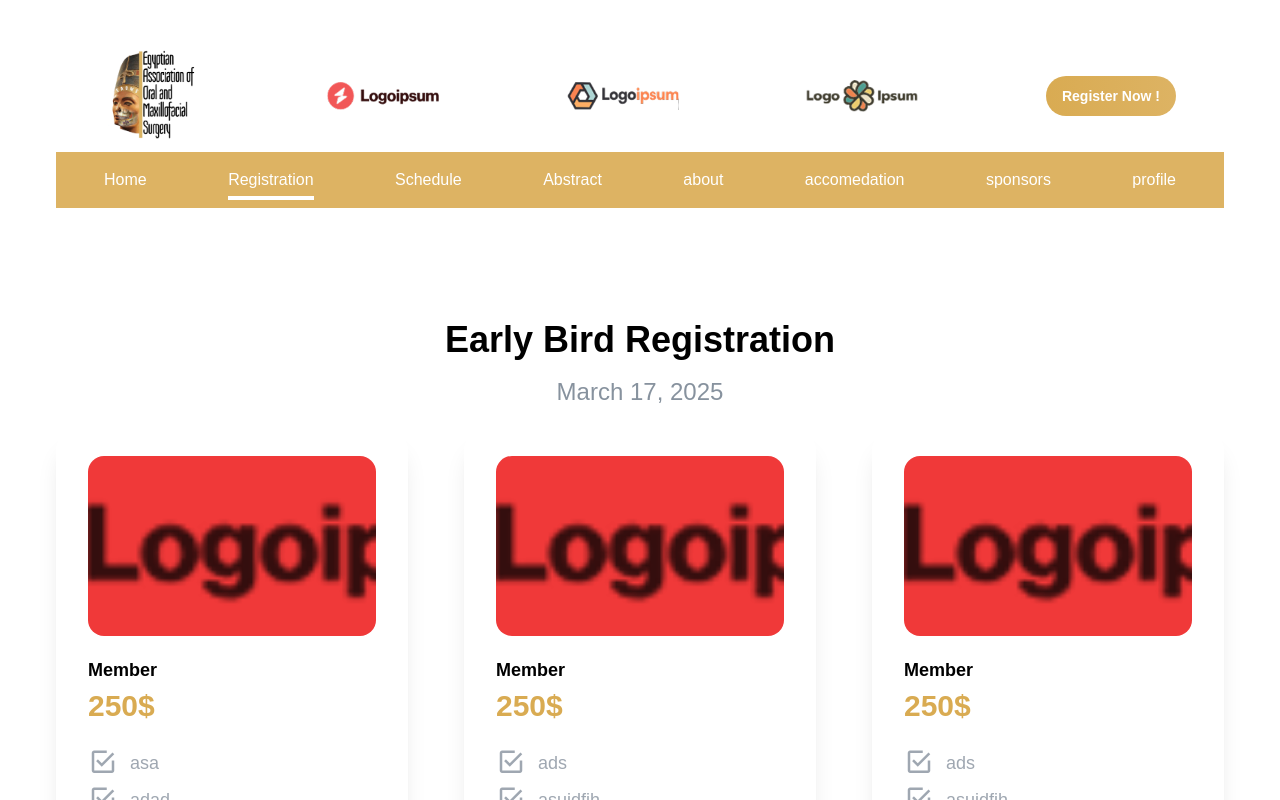
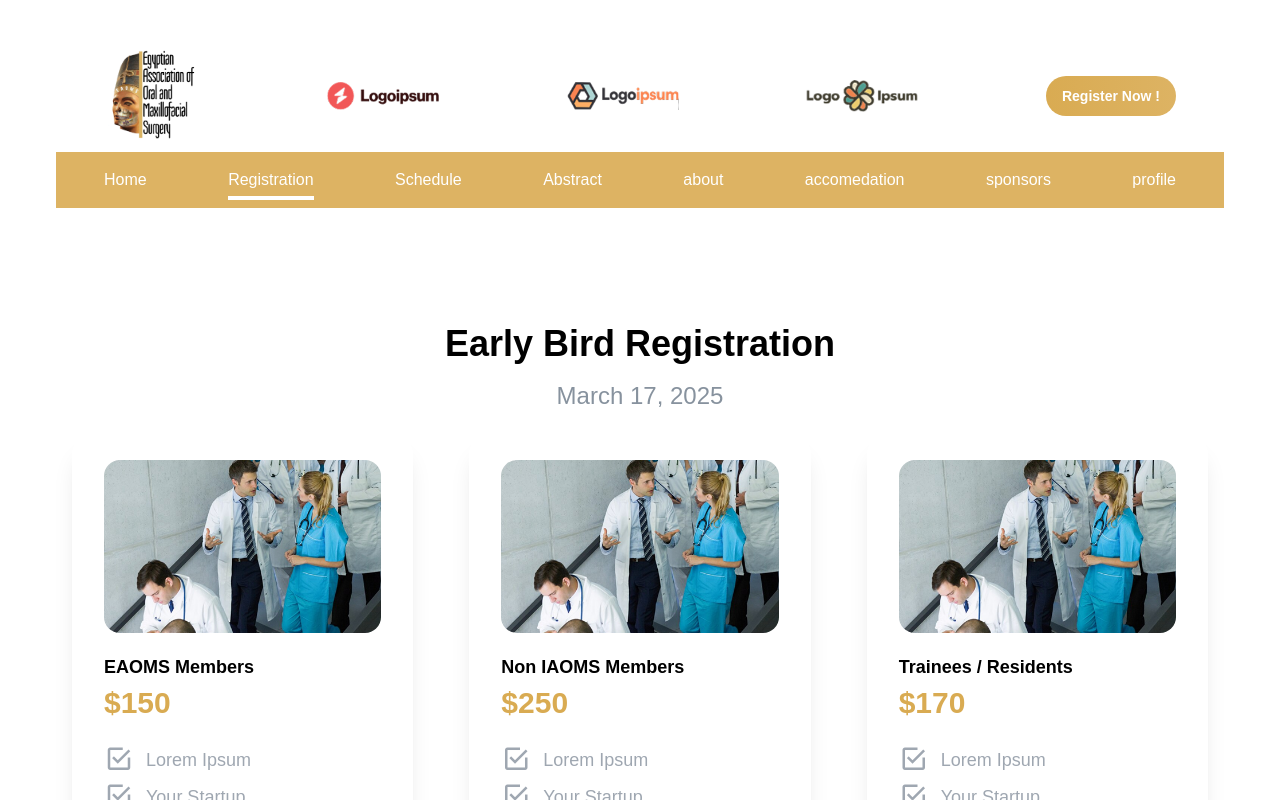
Before and after one commit to Nehal-Homoda/dentist-event, a Next.js app: page /registration in a window 1280 px wide. Built offline with nearby package versions, Linux system fonts and the light colour scheme.

Commit message:
work on countdown timer

```diff
--- a/src/app/(default)/registration/page.tsx
+++ b/src/app/(default)/registration/page.tsx
@@ -1,106 +1,186 @@
 import BaseRegisterCard from "@/components/shared/SharedRegisterCard";
 import React from "react";
-import { elements } from "@/core/AssetsManager";
+import { bg, elements, heros } from "@/core/AssetsManager";
+import SharedCountDown from "@/components/shared/SharedCountDown";
 
 const cards = [
     {
-        title: "Member",
-        price: "250$",
-        image: elements.sponsor1.src,
+        title: "EAOMS Members",
+        price: "$150",
+        image: heros.why_submit.src,
         programs: [
-            "asa",
-            "adad",
-            "suidh",
-            "asa",
-            "adad",
-            "suidh",
-            "suidh",
-            "asa",
-            "adad",
-            "suidh",
+            "Lorem  Ipsum ",
+            "Your Startup",
+            "Winning Metric for Your Startup",
         ],
     },
     {
-        title: "Premium",
-        price: "450$",
-        image: elements.sponsor2.src,
-        programs: ["ads", "asuidfjh"],
+        title: "Non IAOMS Members",
+        price: "$250",
+        image: heros.why_submit.src,
+        programs: [
+            "Lorem  Ipsum ",
+            "Your Startup",
+            "Winning Metric for Your Startup",
+        ],
     },
     {
-        title: "Premium",
-        price: "450$",
-        image: elements.sponsor3.src,
-        programs: ["ads", "asuidfjh"],
+        title: "Trainees / Residents",
+        price: "$170",
+        image: heros.why_submit.src,
+        programs: [
+            "Lorem  Ipsum ",
+            "Your Startup",
+            "Winning Metric for Your Startup",
+        ],
     },
 ];
 // const programList = ["asa", "adad", "ads"];
 export default function page() {
+    const packages = [
+        {
+            title: "Early Bird Registration",
+            date: "March 17, 2025",
+            offers: [
+                {
+                    title: "EAOMS Members",
+                    price: "$150",
+                    image: heros.why_submit.src,
+                    programs: [
+                        "Lorem  Ipsum ",
+                        "Your Startup",
+                        "Winning Metric for Your Startup",
+                    ],
+                },
+                {
+                    title: "Non IAOMS Members",
+                    price: "$250",
+                    image: heros.why_submit.src,
+                    programs: [
+                        "Lorem  Ipsum ",
+                        "Your Startup",
+                        "Winning Metric for Your Startup",
+                    ],
+                },
+                {
+                    title: "Trainees / Residents",
+                    price: "$170",
+                    image: heros.why_submit.src,
+                    programs: [
+                        "Lorem  Ipsum ",
+                        "Your Startup",
+                        "Winning Metric for Your Startup",
+                    ],
+                },
+            ],
+        },
+        {
+            title: "Regular Registration",
+            date: "March 18 - May 14, 2025",
+            offers: [
+                {
+                    title: "EAOMS Members",
+                    price: "$150",
+                    image: heros.why_submit.src,
+                    programs: [
+                        "Lorem  Ipsum ",
+                        "Your Startup",
+                        "Winning Metric for Your Startup",
+                    ],
+                },
+                {
+                    title: "Non IAOMS Members",
+                    price: "$250",
+                    image: heros.why_submit.src,
+                    programs: [
+                        "Lorem  Ipsum ",
+                        "Your Startup",
+                        "Winning Metric for Your Startup",
+                    ],
+                },
+                {
+                    title: "Trainees / Residents",
+                    price: "$170",
+                    image: heros.why_submit.src,
+                    programs: [
+                        "Lorem  Ipsum ",
+                        "Your Startup",
+                        "Winning Metric for Your Startup",
+                    ],
+                },
+            ],
+        },
+        {
+            title: "Late/On-Site Registration",
+            date: "May 15 - May 25, 2025",
+            offers: [
+                {
+                    title: "EAOMS Members",
+                    price: "$150",
+                    image: heros.why_submit.src,
+                    programs: [
+                        "Lorem  Ipsum ",
+                        "Your Startup",
+                        "Winning Metric for Your Startup",
+                    ],
+                },
+                {
+                    title: "Non IAOMS Members",
+                    price: "$250",
+                    image: heros.why_submit.src,
+                    programs: [
+                        "Lorem  Ipsum ",
+                        "Your Startup",
+                        "Winning Metric for Your Startup",
+                    ],
+                },
+                {
+                    title: "Trainees / Residents",
+                    price: "$170",
+                    image: heros.why_submit.src,
+                    programs: [
+                        "Lorem  Ipsum ",
+                        "Your Startup",
+                        "Winning Metric for Your Startup",
+                    ],
+                },
+            ],
+        },
+    ];
+
     return (
         <>
-            <div className="pt-[300px]">
+            <div className="">
+                <header className="h-56"></header>
+                <div className="container">
+                    {packages.map((packageItem, packageIndex) => {
+                        return (
+                            <div key={packageIndex} className="py-20">
                                 <div className="card-title text-center py-5">
                                     <h1 className="lg:text-4xl text-2xl font-bold mb-4">
-                        Early Bird Registration
+                                        {packageItem.title}
                                     </h1>
                                     <span className="lg:text-2xl text-xl  text-secondary-400">
-                        March 17, 2025
+                                        {packageItem.date}
                                     </span>
                                 </div>
                                 <div className="grid lg:grid-cols-3 md:grid-cols-2 gap-14 container ">
-                    {cards.map((item, index) => (
+                                    {packageItem.offers.map((item, index) => (
                                         <div key={index} className="">
                                             <BaseRegisterCard
-                                image={elements.sponsor1.src}
-                                price="250$"
+                                                image={heros.why_submit.src}
+                                                price={item.price}
                                                 programList={item.programs}
-                                userTypeTitle="Member"
+                                                userTypeTitle={item.title}
                                             ></BaseRegisterCard>
                                         </div>
                                     ))}
                                 </div>
                             </div>
-            <div className="pt-[100px]">
-                <div className="card-title text-center py-5">
-                    <h1 className="lg:text-4xl text-2xl font-bold mb-4">
-                        Early Bird Registration
-                    </h1>
-                    <span className="lg:text-2xl text-xl  text-secondary-400">
-                        March 17, 2025
-                    </span>
-                </div>
-                <div className="grid lg:grid-cols-3 md:grid-cols-2 gap-14 container ">
-                    {cards.map((item, index) => (
-                        <div key={index} className="">
-                            <BaseRegisterCard
-                                image={elements.sponsor1.src}
-                                price="250$"
-                                programList={item.programs}
-                                userTypeTitle="Member"
-                            ></BaseRegisterCard>
-                        </div>
-                    ))}
-                </div>
-            </div>
-            <div className="pt-[100px]">
-                <div className="card-title text-center py-5">
-                    <h1 className="lg:text-4xl text-2xl font-bold mb-4">
-                        Early Bird Registration
-                    </h1>
-                    <span className="lg:text-2xl text-xl  text-secondary-400">
-                        March 17, 2025
-                    </span>
-                </div>
-                <div className="grid lg:grid-cols-3 md:grid-cols-2 gap-14 container ">
-                    {cards.map((item, index) => (
-                        <div key={index} className="">
-                            <BaseRegisterCard
-                                image={elements.sponsor1.src}
-                                price="250$"
-                                programList={item.programs}
-                                userTypeTitle="Member"
-                            ></BaseRegisterCard>
-                        </div>
-                    ))}
+                        );
+                    })}
+
+                    <SharedCountDown />
                 </div>
             </div>
         </>
--- a/src/assets/styles/globals.css
+++ b/src/assets/styles/globals.css
@@ -82,4 +82,7 @@ a {
     .outline-input{
         @apply h-10 px-3 rounded-lg border border-primary bg-background
     }
+    .countDown-item{
+        @apply  w-14 aspect-[1/1.5] bg-gradient-to-b from-primary-light-400 to-primary text-background text-3xl font-bold rounded-lg relative
+    }
 }
--- a/src/components/shared/SharedRegisterCard.tsx
+++ b/src/components/shared/SharedRegisterCard.tsx
@@ -16,7 +16,7 @@ export default function SharedRegisterCard({
 }: Props) {
     return (
         <div className="bg-background rounded-3xl px-8 py-7 shadow-xl  ">
-            <div className="w-full aspect-[4/2.5]  rounded-2xl bg-error">
+            <div className="w-full aspect-[4/2.5]  rounded-2xl overflow-hidden bg-error">
                 <img className="w-full h-full object-cover" src={image} alt="" />
             </div>
             <div className="py-5">
```
Also changed, not shown: src/components/shared/SharedCountDown.tsx (+78 -3 lines). Lines whose indentation alone changed are shown as unchanged.
